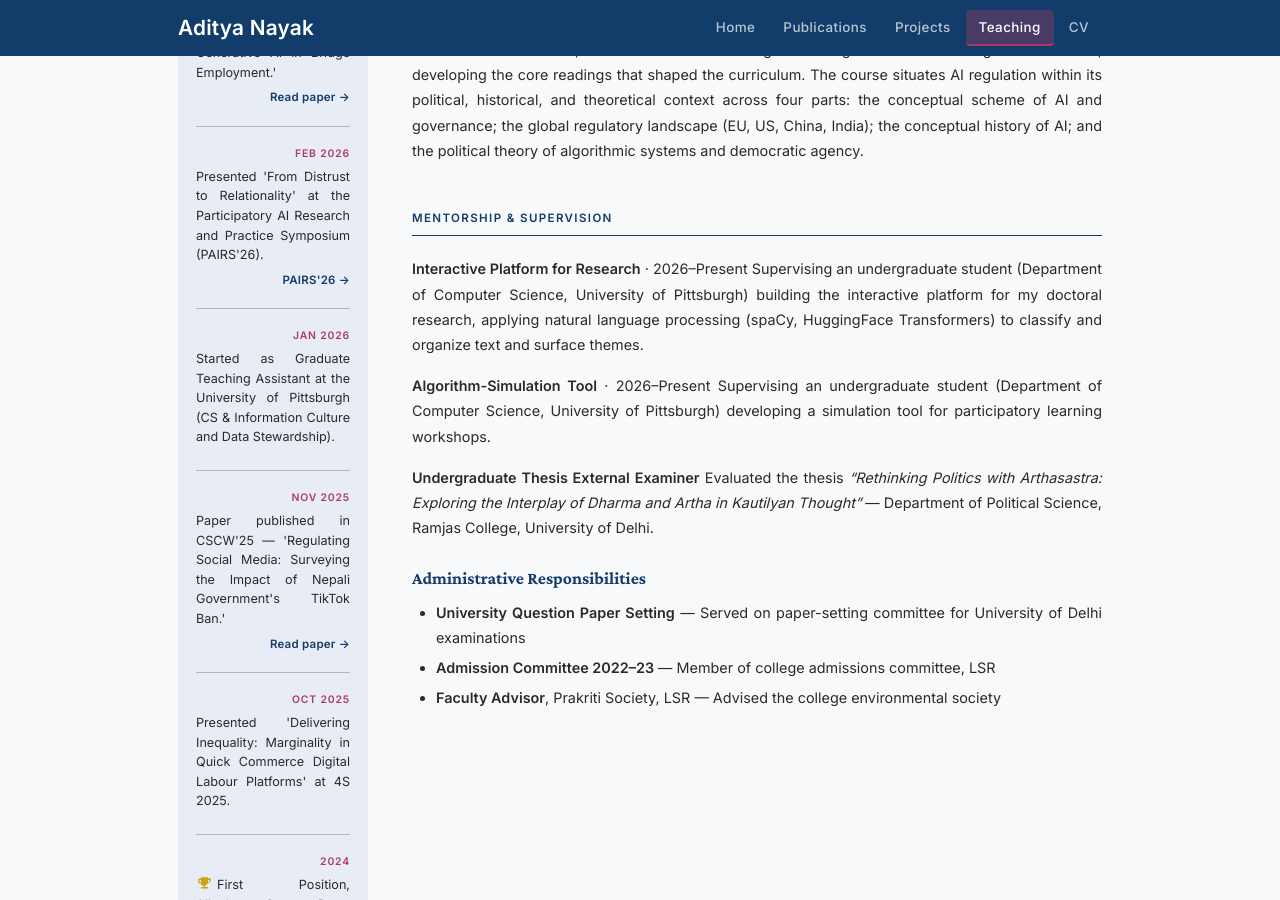
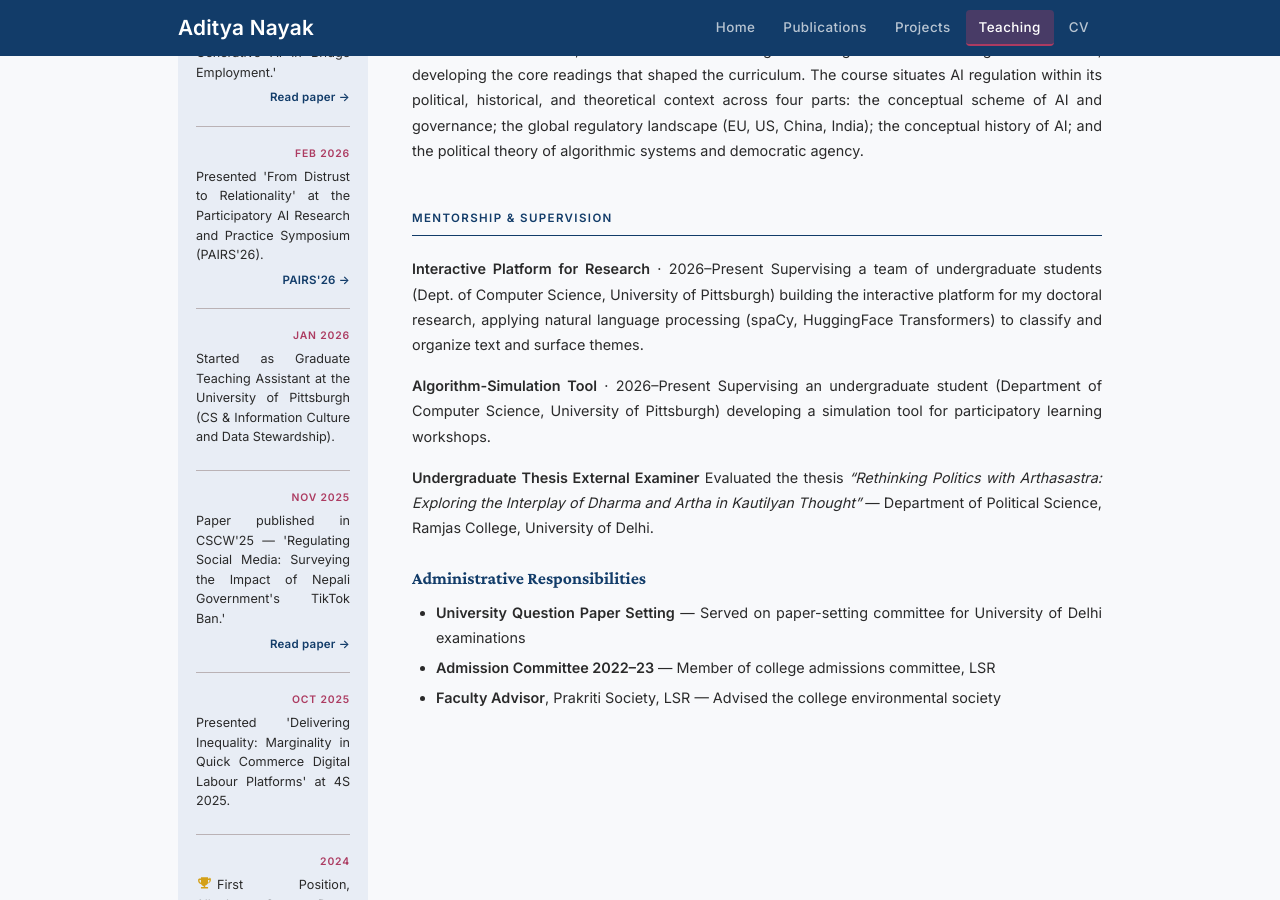
Before and after one commit to adityanayak-info/adityanayak-info.github.io, a Jekyll site: the page built from teaching.md, in a window 1280 px wide and 900 px high, scrolled down 1114 px. Built offline with Jekyll 4.4.1, drawn with Linux system fonts in a browser that asks for light colours.

Commit message:
Change supervision from single to team of students
Updated the supervision description to reflect a team of students instead of a single student.

```diff
--- a/teaching.md
+++ b/teaching.md
@@ -91,7 +91,7 @@ permalink: /teaching/
 ## Mentorship & Supervision
 
 **Interactive Platform for Research** · 2026–Present
-Supervising an undergraduate student (Department of Computer Science, University of Pittsburgh) building the interactive platform for my doctoral research, applying natural language processing (spaCy, HuggingFace Transformers) to classify and organize text and surface themes.
+Supervising a team of undergraduate students (Dept. of Computer Science, University of Pittsburgh) building the interactive platform for my doctoral research, applying natural language processing (spaCy, HuggingFace Transformers) to classify and organize text and surface themes.
 
 **Algorithm-Simulation Tool** · 2026–Present
 Supervising an undergraduate student (Department of Computer Science, University of Pittsburgh) developing a simulation tool for participatory learning workshops.
```
